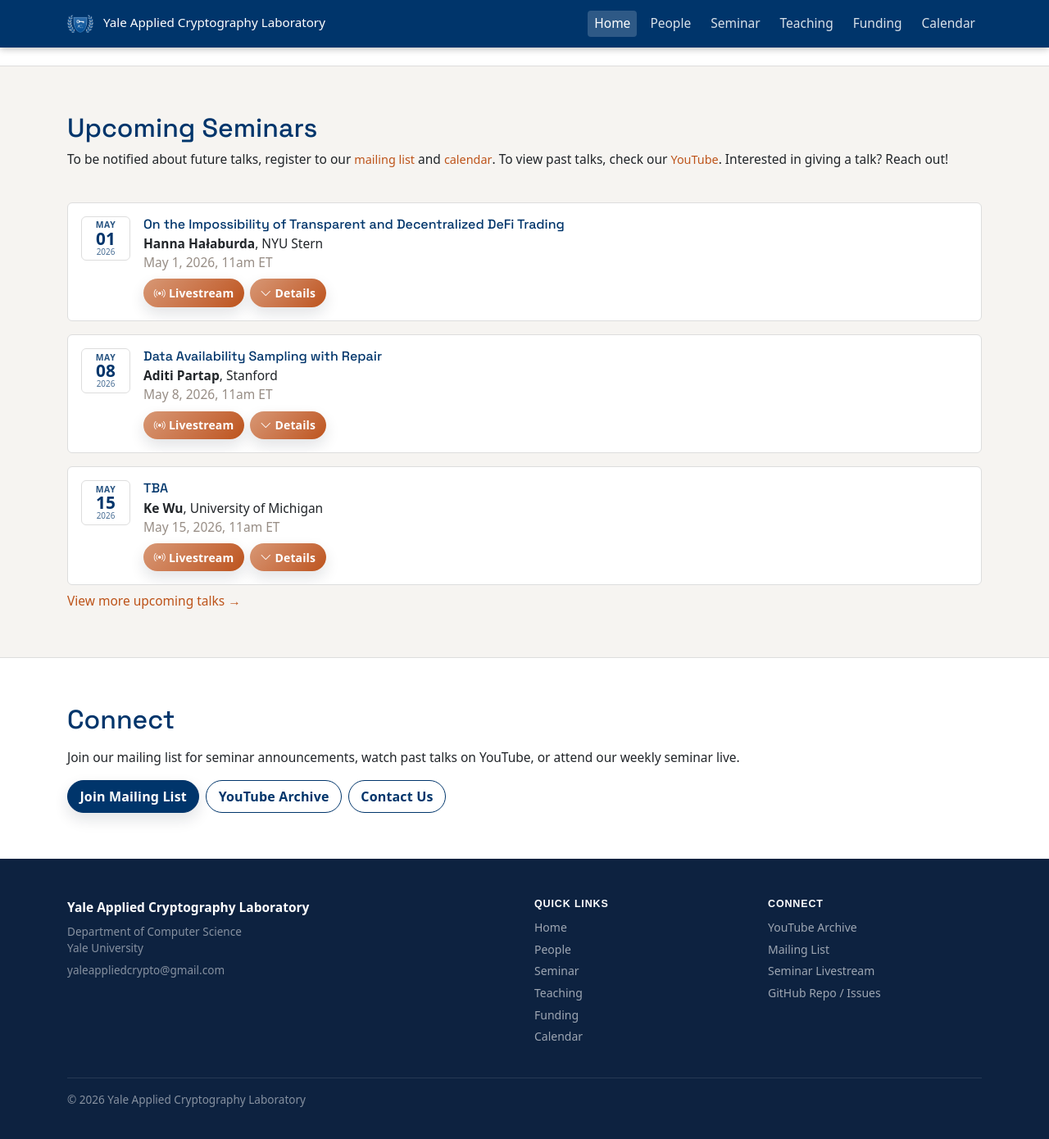
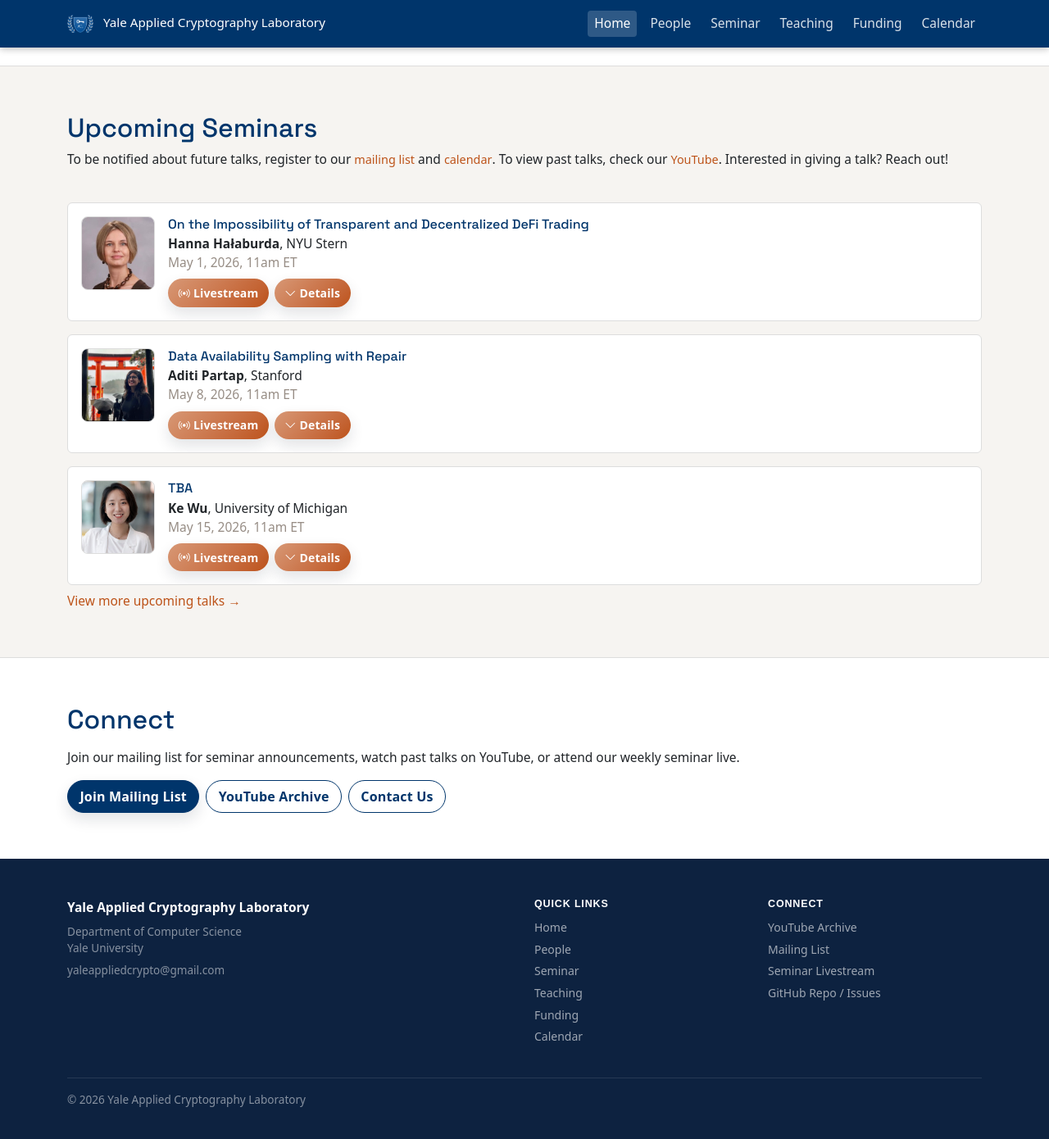
Before and after one commit to yale-acl/yacl-website, a Jekyll site: the page built from index.md, in a window 1280 px wide and 1400 px high, scrolled down 1080 px. Shown: the top 1390 px of the window at 82% size. Built offline with Jekyll 4.4.1, drawn with Linux system fonts in a browser that asks for light colours; some web fonts are replaced.

Commit message:
feat: add speaker headshots to upcoming seminar cards
Replace the date pill with a 90px speaker photo when available; date
remains visible in the seminar-time line. Falls back to the date pill
for entries without a photo. Adds headshots for Hanna Hałaburda,
Aditi Partap, and Ke Wu under assets/images/speakers/.

Co-Authored-By: Claude Sonnet 4.6 <noreply@anthropic.com>

```diff
--- a/_data/seminars.yml
+++ b/_data/seminars.yml
@@ -4,6 +4,7 @@ upcoming:
     time: "11am ET"
     speaker: "Hanna Hałaburda"
     affiliation: "NYU Stern"
+    photo: "/assets/images/speakers/hanna-halaburda.jpg"
     title: "On the Impossibility of Transparent and Decentralized DeFi Trading"
     livestream_url: "https://yale.zoom.us/j/92532473066?pwd=IaSaqKFl6p62rRLbNIk4iQkQrnzGBR.1"
     links:
@@ -16,6 +17,7 @@ upcoming:
     time: "11am ET"
     speaker: "Aditi Partap"
     affiliation: "Stanford"
+    photo: "/assets/images/speakers/aditi-partap.jpg"
     title: "Data Availability Sampling with Repair"
     livestream_url: "https://yale.zoom.us/j/92532473066?pwd=IaSaqKFl6p62rRLbNIk4iQkQrnzGBR.1"
     links:
@@ -28,6 +30,7 @@ upcoming:
     time: "11am ET"
     speaker: "Ke Wu"
     affiliation: "University of Michigan"
+    photo: "/assets/images/speakers/ke-wu.jpg"
     title: "TBA"
     livestream_url: "https://yale.zoom.us/j/92532473066?pwd=IaSaqKFl6p62rRLbNIk4iQkQrnzGBR.1"
     abstract: >-
--- a/assets/css/main.css
+++ b/assets/css/main.css
@@ -252,6 +252,7 @@ a:hover { color: var(--bs-link-hover-color); text-decoration: underline; }
 .seminar-heading { font-size: 1rem; color: var(--yacl-navy); margin: 0 0 .2rem; }
 .seminar-speaker { font-weight: 700; }
 .seminar-speaker-line { margin: 0; font-weight: 400; }
+.seminar-speaker-photo { width: 90px; height: 90px; border-radius: 8px; object-fit: cover; object-position: center top; border: 1px solid var(--yacl-border); align-self: flex-start; }
 .seminar-time { color: var(--yacl-ink-muted); margin-bottom: 0; }
 
 .seminar-entry { --bs-card-border-color: var(--yacl-border); overflow: hidden; }
--- a/index.md
+++ b/index.md
@@ -52,11 +52,15 @@ title: Home
       <details class="card seminar-entry seminar-entry-upcoming">
         <summary class="card-body seminar-entry-summary">
           <div class="d-flex gap-3">
+            {% if talk.photo %}
+            <img class="seminar-speaker-photo flex-shrink-0" src="{{ talk.photo }}" alt="{{ talk.speaker }}">
+            {% else %}
             <div class="seminar-date flex-shrink-0">
               <span class="month">{{ talk.date | date: "%b" }}</span>
               <span class="day">{{ talk.date | date: "%d" }}</span>
               <span class="year">{{ talk.date | date: "%Y" }}</span>
             </div>
+            {% endif %}
             <div class="flex-grow-1" style="min-width:0">
               <h3 class="seminar-heading">{{ talk.title }}</h3>
               <p class="seminar-speaker-line"><span class="seminar-speaker">{{ talk.speaker }}</span>{% if talk.affiliation %}, {{ talk.affiliation }}{% endif %}</p>
```
Also changed, not shown: _pages/seminar.md (+4 -0 lines), assets/images/speakers/aditi-partap.jpg (added), assets/images/speakers/hanna-halaburda.jpg (added), assets/images/speakers/ke-wu.jpg (added).
